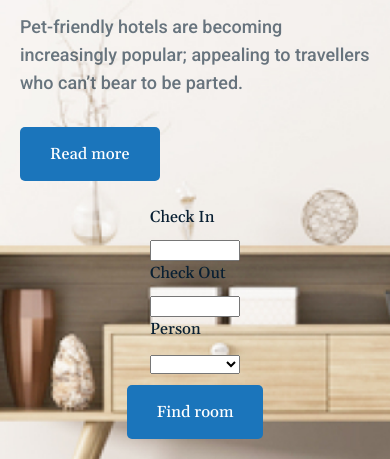
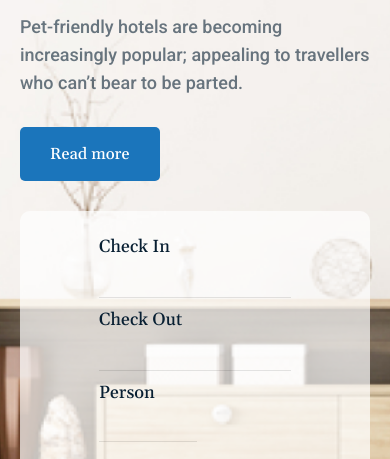
Before and after one commit to denwelr/roal-park, a plain HTML site: page index.html in a window 390 px wide. Shown: the part 385-844 px from the top of the page. Drawn offline with nearby package versions, Linux system fonts and the light colour scheme.

Commit message:
Add files via upload

```diff
--- a/index.html
+++ b/index.html
@@ -66,13 +66,13 @@
                             <h4 class="column__title">
                                 Check In
                             </h4>
-                            <input type="text" class="datepicker-here intro__data" readonly>
+                            <input type="text" class="datepicker-here intro__data" readonly data-minDate="" data-todayButton="true">
                         </div>
                         <div class="intro__column">
                             <h4 class="column__title">
                                 Check Out
                             </h4>
-                            <input type="text" class="datepicker-here intro__data" readonly>
+                            <input type="text" class="datepicker-here intro__data" readonly data-minDate="" data-todayButton="true">
                         </div>
                         <div class="intro__column">
                             <h4 class="column__title">
--- a/js/main.js
+++ b/js/main.js
@@ -9,7 +9,7 @@ $(document).ready(function(){
     $('.header__link').click(function() {
 
         if($(".header__burger").hasClass("active")) {
-            $(this).removeClass("active");
+            $(".header__burger").removeClass("active");
             $(".header__inner").removeClass("active");
         }
         $page.animate({
--- a/scss/_media.scss
+++ b/scss/_media.scss
@@ -5,9 +5,18 @@
     }
 }
 
+.header {
+    @media screen and (any-hover: hover) {
+        background-attachment: initial;
+    }
+}
+
 .intro__form {
     @media screen and (max-width: 700px) {
-
+        .intro__column {
+            width: 100%;
+            flex: 0 1 auto;
+        }
         .intro__column:after {
             display: none;
         }
@@ -28,6 +37,8 @@
         }
         position: static;
         align-items: flex-start;
+
+        background-color: rgba(255, 255, 255, 0.7);
 
         transform: translateY(0);
         margin-top: 30px;
--- a/scss/main.scss
+++ b/scss/main.scss
@@ -136,8 +136,6 @@ ul {
     }
 
     &__column {
-        width: 150px;
-
         padding: 0 30px;
         position: relative;
 
```
Also changed, not shown: css/main.css.
